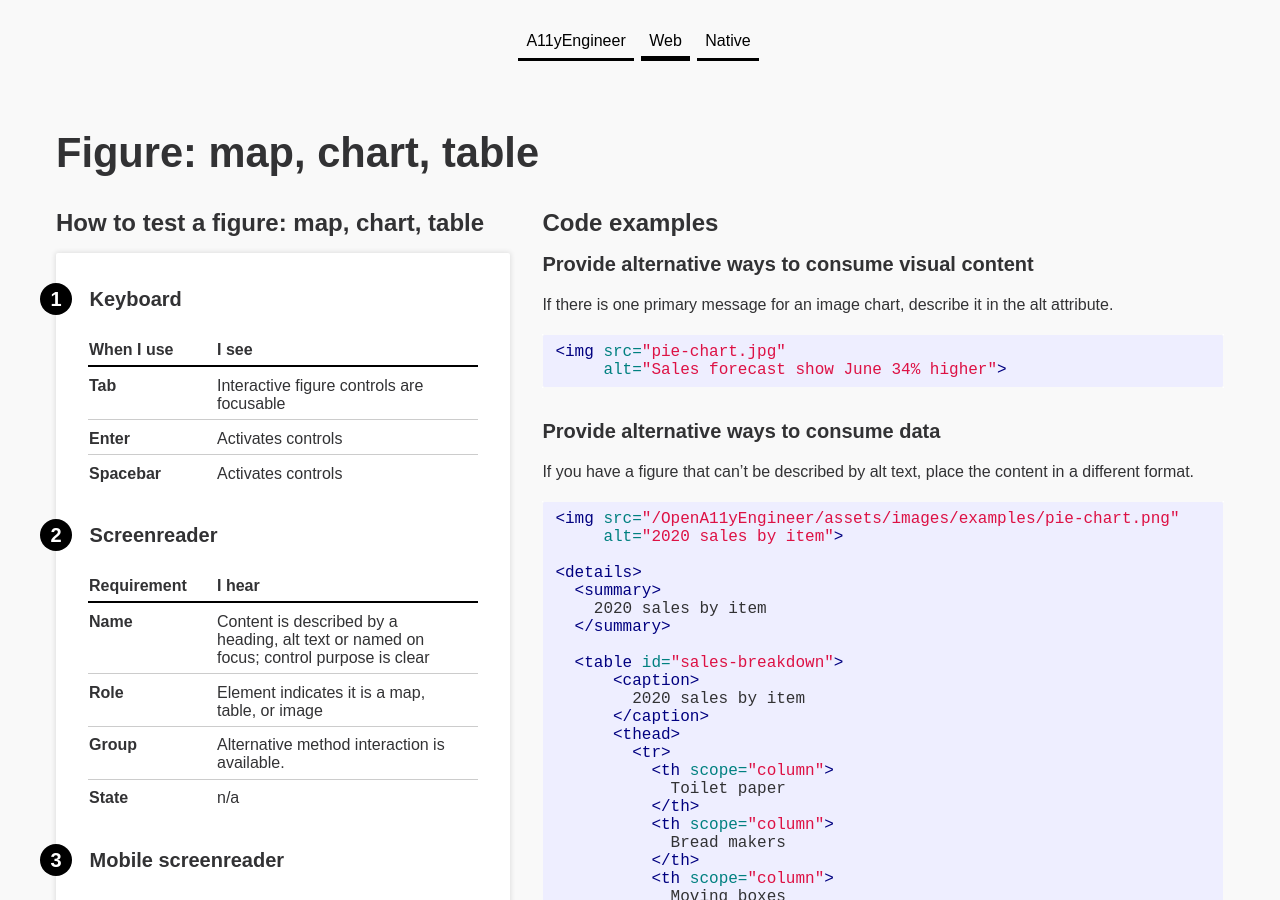
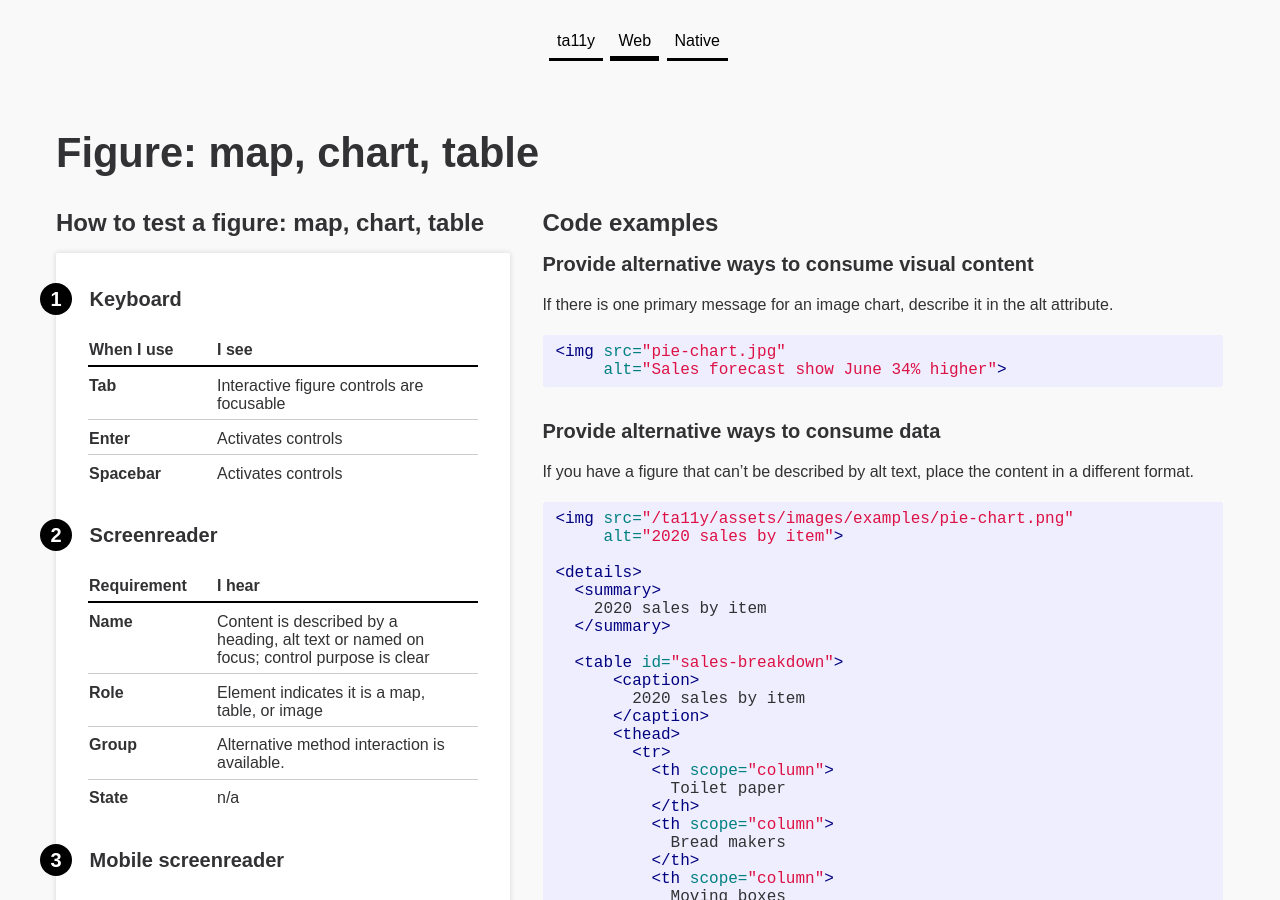
Before and after one commit to charlietriplett/OpenA11yEngineer, a Jekyll site: the page built from _checklist-web/figure.md, in a window 1280 px wide and 900 px high. Built offline with Jekyll 4.4.1, drawn with Linux system fonts in a browser that asks for light colours; some of the changed text lies outside the part shown.

Commit message:
Edited settings, renamed site to ta11y

```diff
--- a/_config.yml
+++ b/_config.yml
@@ -18,11 +18,11 @@
 # You can create any custom variable you would like, and they will be accessible
 # in the templates via {{ site.myvariable }}.
 
-title: A11yEngineer
+title: ta11y
 email:
 description: >- # this means to ignore newlines until "baseurl:"
-  Accessibility success criteria
-baseurl: "/OpenA11yEngineer" # the subpath of your site, e.g. /blog
+  Accessibility acceptance testing success criteria checklist
+baseurl: "/ta11y" # the subpath of your site, e.g. /blog
 url: "https://tmobile.github.io" # the base hostname & protocol for your site, e.g. http://example.com
 twitter_username:
 github_username:
--- a/_includes/footer.html
+++ b/_includes/footer.html
@@ -2,12 +2,12 @@
   <nav aria-label="Site map">
     <ul>
       <li>
-        <a href="#">
+        <a href="{{ site.baseurl}}/web/">
           Web checklist
         </a>
       </li>
       <li>
-        <a href="#">
+        <a href="{{ site.baseurl}}/native/">
           Native checklist
         </a>
       </li>
@@ -22,13 +22,8 @@
         </a>
       </li>
       <li>
-        <a href="https://github.com/charlietriplett/OpenA11yEngineer">
+        <a href="https://github.com/tmobile/ta11y">
           Contribute
-        </a>
-      </li>
-      <li>
-        <a href="{{ site.baseurl}}/contact/">
-          Contact
         </a>
       </li>
     </ul>
```
